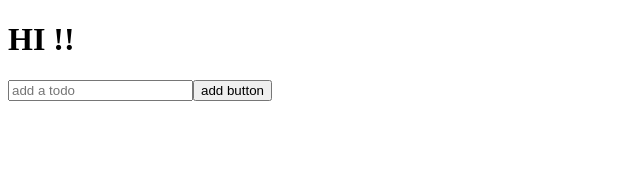
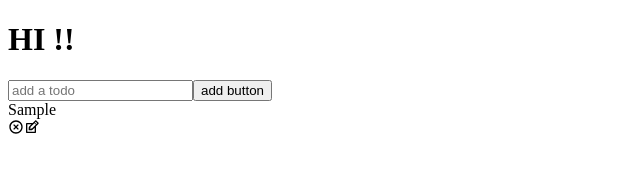
Before and after one commit to Anjana-Paul-14/TO-DO, a React (Create React App) app: page / in a window 1280 px wide. Both pictures are taken after typing "Sample" into the empty fields and a click on the button "add button". Shown: the top 191 px of the page, without its empty margins (0-640 px from the left). Built offline with nearby package versions, Linux system fonts and the light colour scheme.

Commit message:
editing the  Todo component

```diff
--- a/package.json
+++ b/package.json
@@ -8,6 +8,7 @@
     "@testing-library/user-event": "^13.5.0",
     "react": "^18.2.0",
     "react-dom": "^18.2.0",
+    "react-icons": "^4.12.0",
     "react-scripts": "5.0.1",
     "web-vitals": "^2.1.4"
   },
--- a/src/components/Todo.js
+++ b/src/components/Todo.js
@@ -1,9 +1,29 @@
-import React from 'react'
+import React,{useState} from 'react';
+import TodoForm from './TodoForm';
+import {RiCloseCircleLine} from 'react-icons/ri';
+import {TiEdit} from 'react-icons/ti';
 
-function Todo() {
-  return (
-    <div>Todo</div>
-  )
-}
+
+function Todo({todos, completeTodo}) {
+  const [edit, setEdit] = useState({
+    id: null,
+    value: ''
+  });
+
+  return todos.map((todo,index)=>(
+    <div
+      className={todo.isComplete ? 'todo-row complete' : 'todo-row'}
+      key={index} >
+        <div key={todo.id} onClick={() => completeTodo(todo.id)}>
+          {todo.text}
+        </div>
+        <div className='icons'>
+          <RiCloseCircleLine />
+          <TiEdit />
+        </div>
+
+    </div>
+  ));
+};
 
 export default Todo
--- a/src/components/TodoList.js
+++ b/src/components/TodoList.js
@@ -1,5 +1,6 @@
-import React,{useState} from 'react'
-import TodoForm from './TodoForm'
+import React,{useState} from 'react';
+import TodoForm from './TodoForm';
+import Todo from './Todo';
 
 function TodoList() {
     const [todos, setTodos] = useState([])
@@ -12,15 +13,26 @@
         const newTodos = [todo,...todos]
 
         setTodos(newTodos)
-        console.log(...todos);
-    }
+        // console.log(...todos);
+    };
+
+    const completeTodo = id =>{
+        let updatedTodos = todos.map(todo =>{
+            if (todo.id === id) {
+                todo.isComplete = !todo.isComplete;
+            }
+            return todo;
+        });
+        setTodos(updatedTodos);
+    };
 
   return (
     <div>
         <h1> HI !!</h1>
         <TodoForm onSubmit={addTodo}/>
+        <Todo todos={todos} completeTodo={completeTodo} />
     </div>
   );
-}
+};
 
 export default TodoList;
```
Also changed, not shown: 1 other file (tests, documents, lock files or other folders).
